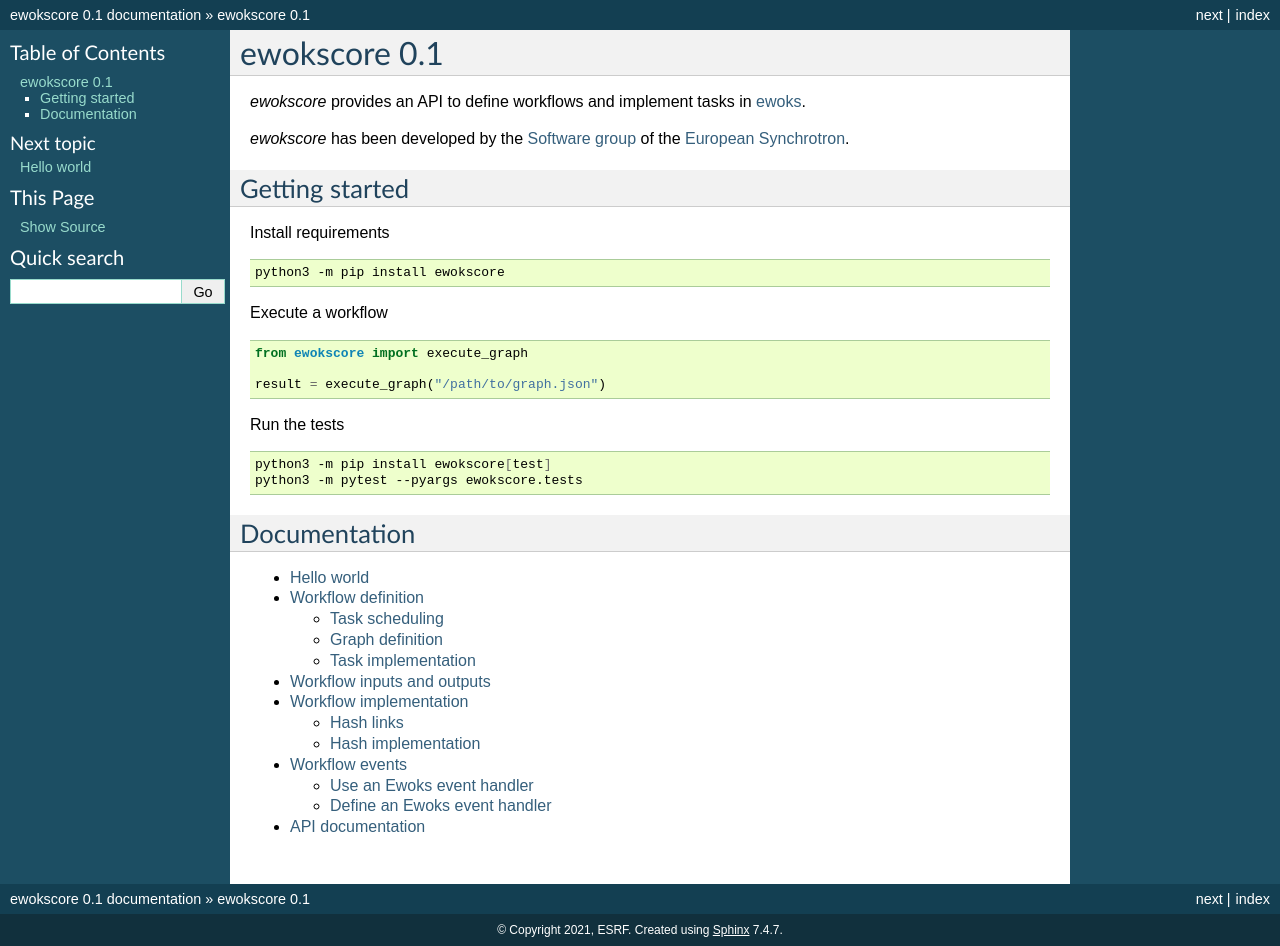
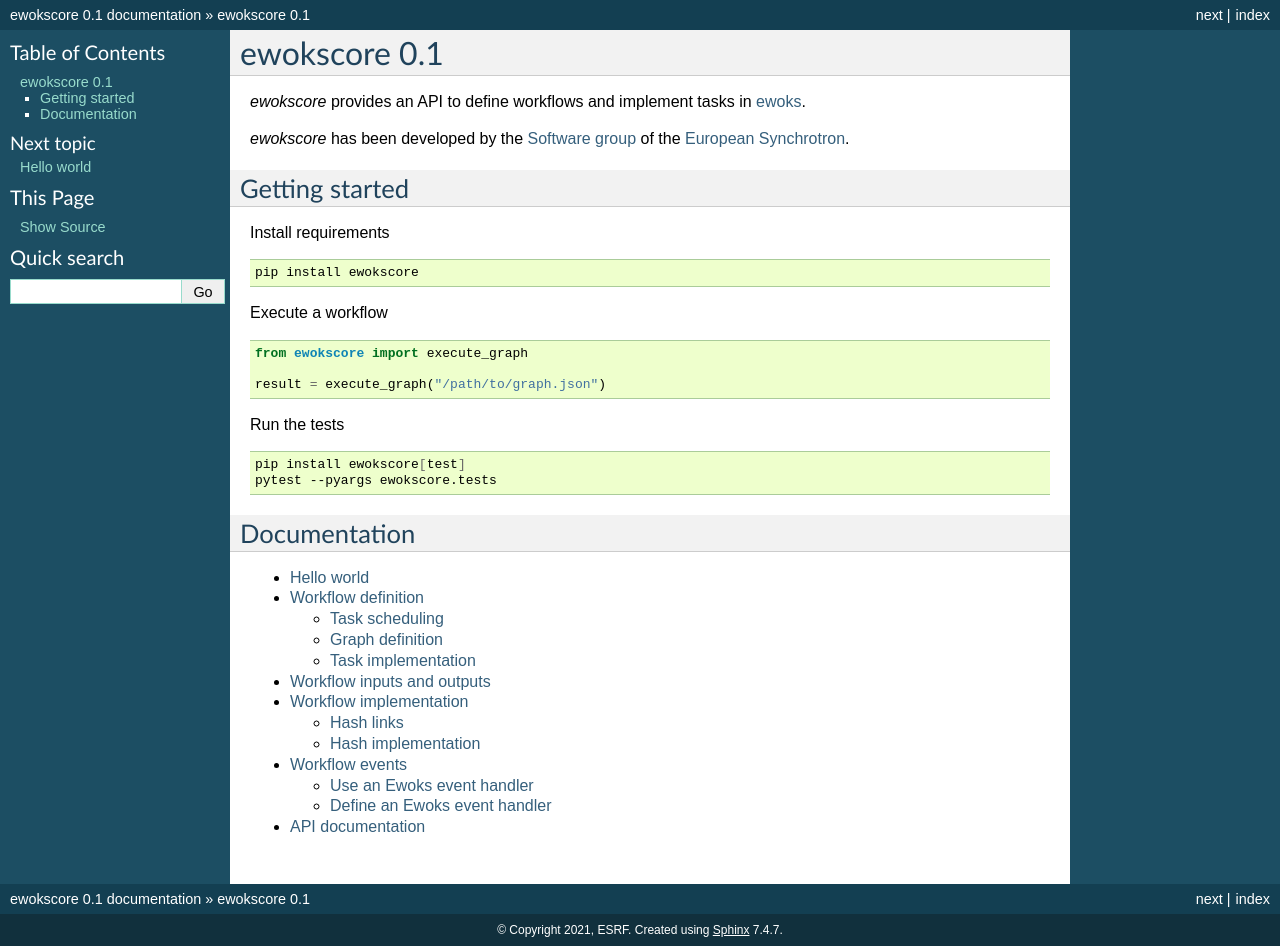
Before and after one commit to ewoks-kit/ewokscore, a Sphinx documentation site: the page built from doc/index.rst, in a window 1280 px wide. Built offline with Sphinx 7.4.7, drawn with Linux system fonts in a browser that asks for light colours.

Commit message:
docs: simplify pip and pytest

```diff
--- a/doc/index.rst
+++ b/doc/index.rst
@@ -12,7 +12,7 @@
 
 .. code:: bash
 
-    python3 -m pip install ewokscore
+    pip install ewokscore
 
 Execute a workflow
 
@@ -26,8 +26,8 @@
 
 .. code:: bash
 
-    python3 -m pip install ewokscore[test]
-    python3 -m pytest --pyargs ewokscore.tests
+    pip install ewokscore[test]
+    pytest --pyargs ewokscore.tests
 
 Documentation
 -------------
```
Also changed, not shown: README.md (+2 -2 lines).
